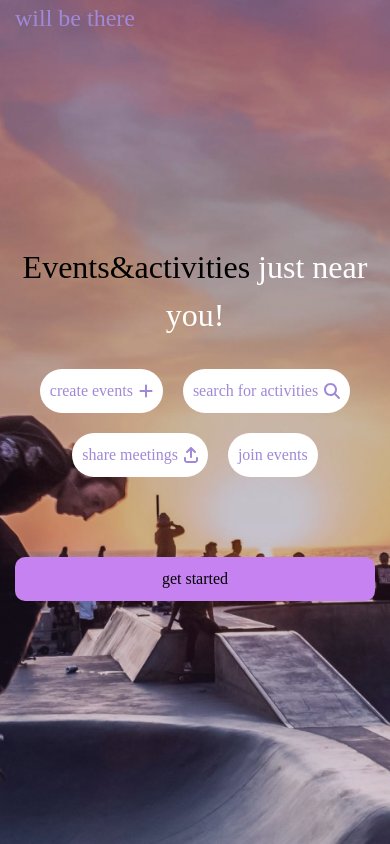
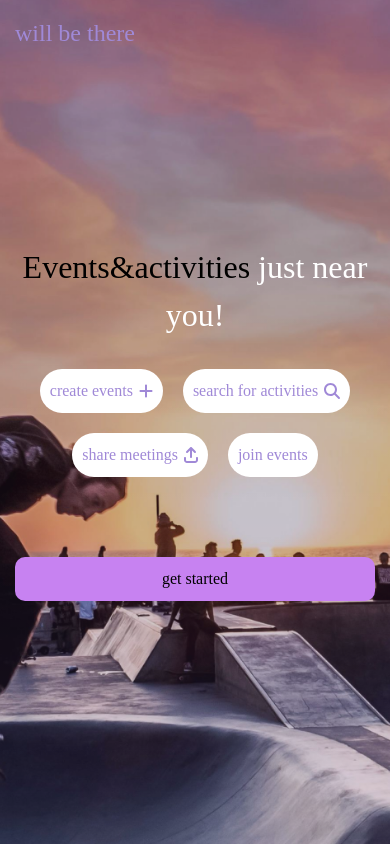
Before and after one commit to Hemazyn/WillBeThere-RSVP, a React (Vite) app: page / in a window 390 px wide. Built offline with nearby package versions, Linux system fonts and the light colour scheme; a web font is replaced by a local one.

Commit message:
fix: Fix logo positioning on mobile view

```diff
--- a/src/pages/Landing/landing.module.css
+++ b/src/pages/Landing/landing.module.css
@@ -4,7 +4,7 @@
   justify-content: center;
   flex-direction: column;
   min-height: 100dvh;
-  background-image: url("../../assets/landing-bg.png");
+  background-image: url('../../assets/landing-bg.png');
   background-size: cover;
   background-position: center center;
   background-repeat: no-repeat;
@@ -38,7 +38,7 @@
   font-size: calc(24 / 16 * 1rem);
   width: fit-content;
   position: absolute;
-  top: 0;
+  top: 15px;
   left: 15px;
 
   @media screen and (min-width: 720px) {
```
Also changed, not shown: 1 other file (tests, documents, lock files or other folders). Lines whose indentation alone changed are shown as unchanged.
